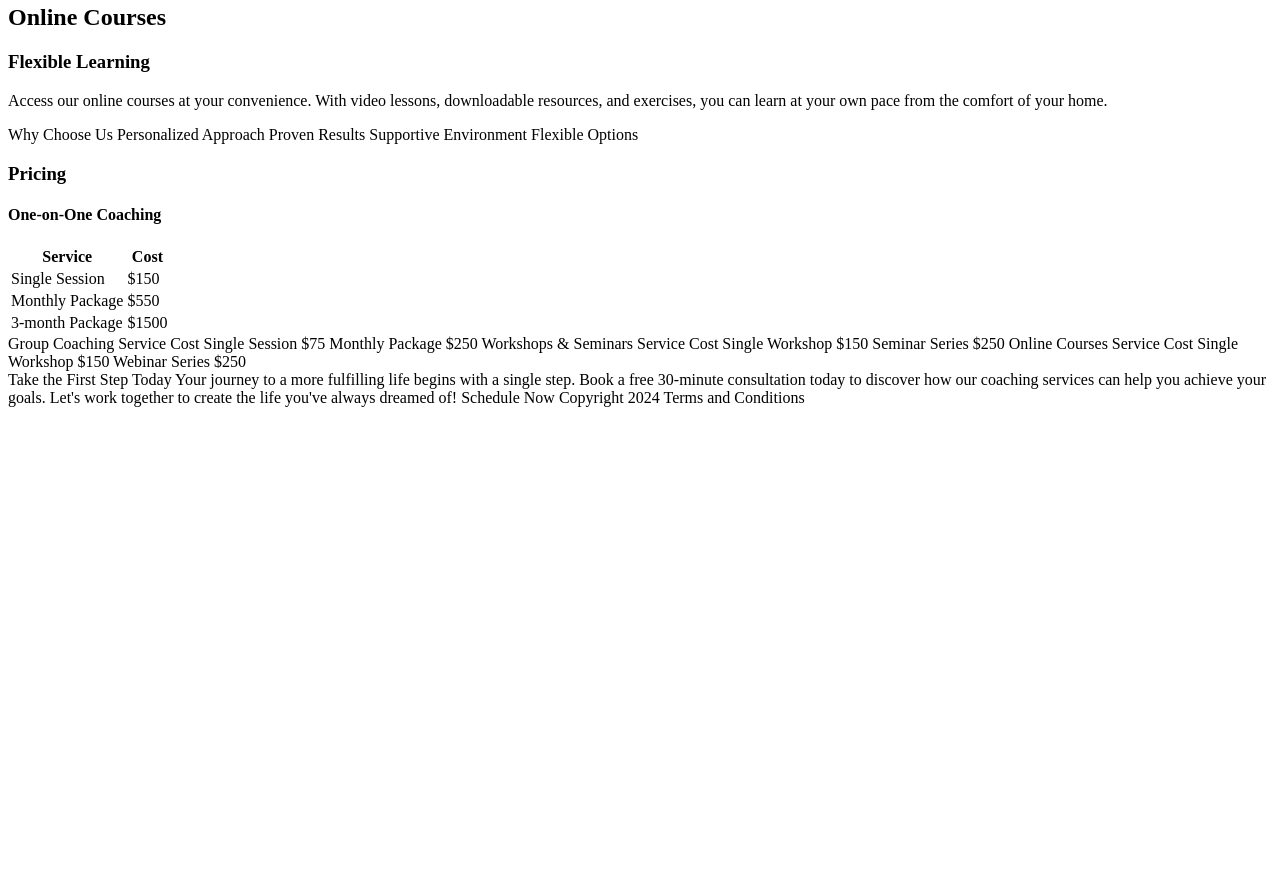
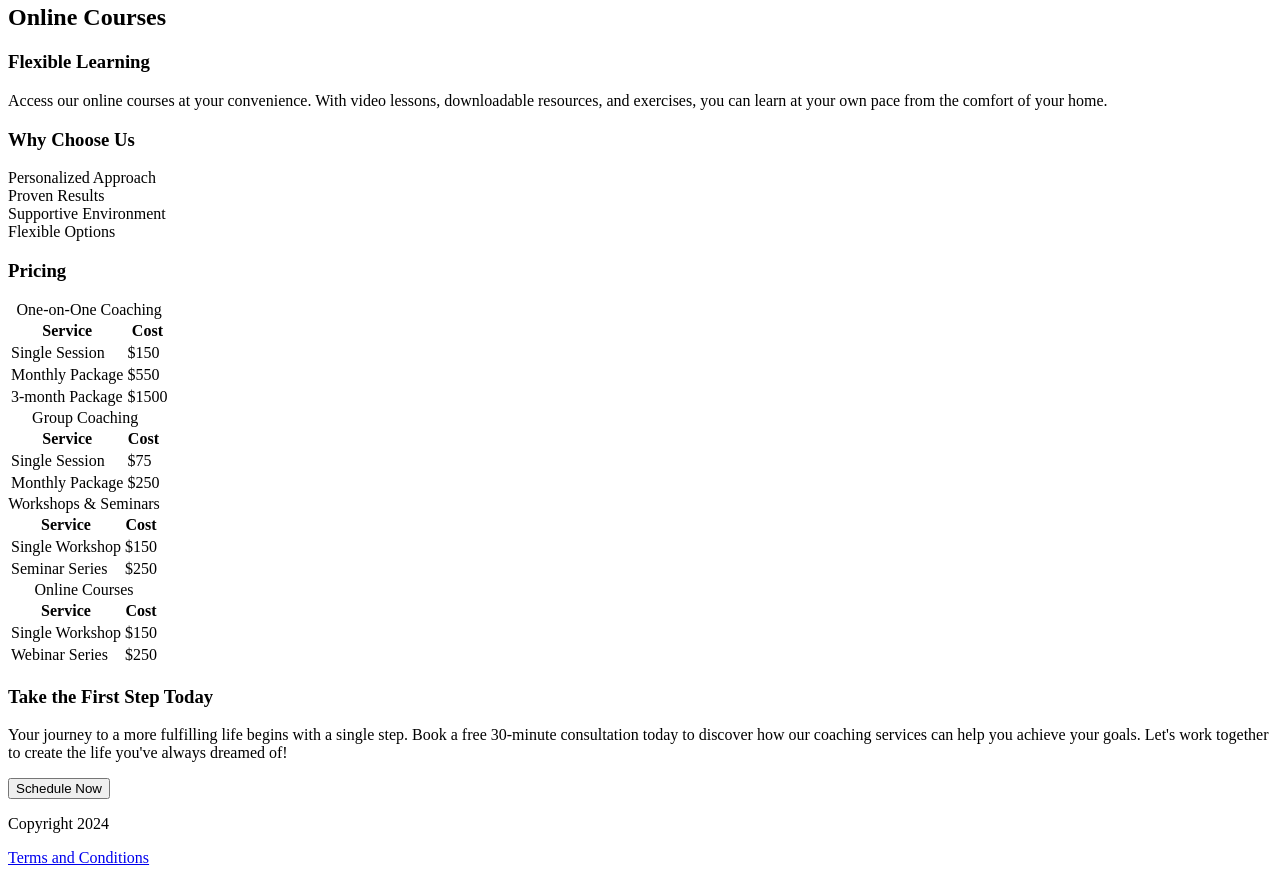
Before and after one commit to smboyle80/path-to-success, a plain HTML site: page index.html in a window 1280 px wide. Shown: the part 1020-1895 px from the top of the page. Before the commit the page ends 1435 px from the top, so only its background shows below. Drawn offline with Linux system fonts and the light colour scheme.

Commit message:
html complete

```diff
--- a/index.html
+++ b/index.html
@@ -50,15 +50,18 @@
                     <h3>Flexible Learning</h3>
                     <p>Access our online courses at your convenience. With video lessons, downloadable resources, and exercises, you can learn at your own pace from the comfort of your home.</p>
                 </div>
-Why Choose Us
-Personalized Approach
-Proven Results
-Supportive Environment
-Flexible Options
+    <h3>Why Choose Us</h3>
+    <div id="grid-container">
+        <div>Personalized Approach</div>
+        <div>Proven Results</div>
+        <div>Supportive Environment</div>
+        <div>Flexible Options</div>
+    </div>
 <section>
     <h3>Pricing</h3>
-    <h4>One-on-One Coaching</h4>
+
         <table>
+            <caption>One-on-One Coaching</caption>
             <tr>
                 <th>Service</th>
                 <th>Cost</th>
@@ -76,43 +79,60 @@ Flexible Options
                 <td>$1500</td>
             </tr>
         </table>
-
-Group Coaching
-
-Service
-Cost
-Single Session
-$75
-Monthly Package
-$250
-
-
-Workshops & Seminars
-
-Service
-Cost
-Single Workshop
-$150
-Seminar Series
-$250
-
-
-Online Courses
-
-Service
-Cost
-Single Workshop
-$150
-Webinar Series
-$250
+        <table>
+            <caption>Group Coaching</caption>
+            <tr>
+                <th>Service</th>
+                <th>Cost</th>
+            </tr>
+            <tr>
+                <td>Single Session</td>
+                <td>$75</td>
+            </tr>
+            <tr>
+                <td>Monthly Package</td>
+                <td>$250</td>
+            </tr>
+        </table>
+        <table>
+            <caption>Workshops & Seminars</caption>
+            <tr>
+                <th>Service</th>
+                <th>Cost</th>
+            </tr>
+            <tr>
+                <td>Single Workshop</td>
+                <td>$150</td>
+            </tr>
+            <tr>
+                <td>Seminar Series</td>
+                <td>$250</td>
+            </tr>
+        </table>
+        <table>
+            <caption>Online Courses</caption>
+            <tr>
+                <th>Service</th>
+                <th>Cost</th>
+            </tr>
+            <tr>
+                <td>Single Workshop</td>
+                <td>$150</td>
+            </tr>
+            <tr>
+                <td>Webinar Series</td>
+                <td>$250</td>
+            </tr>
+        </table>
 </section>
 
-Take the First Step Today
-Your journey to a more fulfilling life begins with a single step. Book a free 30-minute consultation today to discover how our coaching services can help you achieve your goals. Let's work together to create the life you've always dreamed of!
+<h3>Take the First Step Today</h3>
+<p>Your journey to a more fulfilling life begins with a single step. Book a free 30-minute consultation today to discover how our coaching services can help you achieve your goals. Let's work together to create the life you've always dreamed of!</p>
 
-Schedule Now
+<button>Schedule Now</button>
     </body>
-Copyright 2024
-Terms and Conditions
-
+    <footer>
+<p>Copyright 2024</p>
+<a href="#">Terms and Conditions</a>
+    </footer>
 </html>
```
